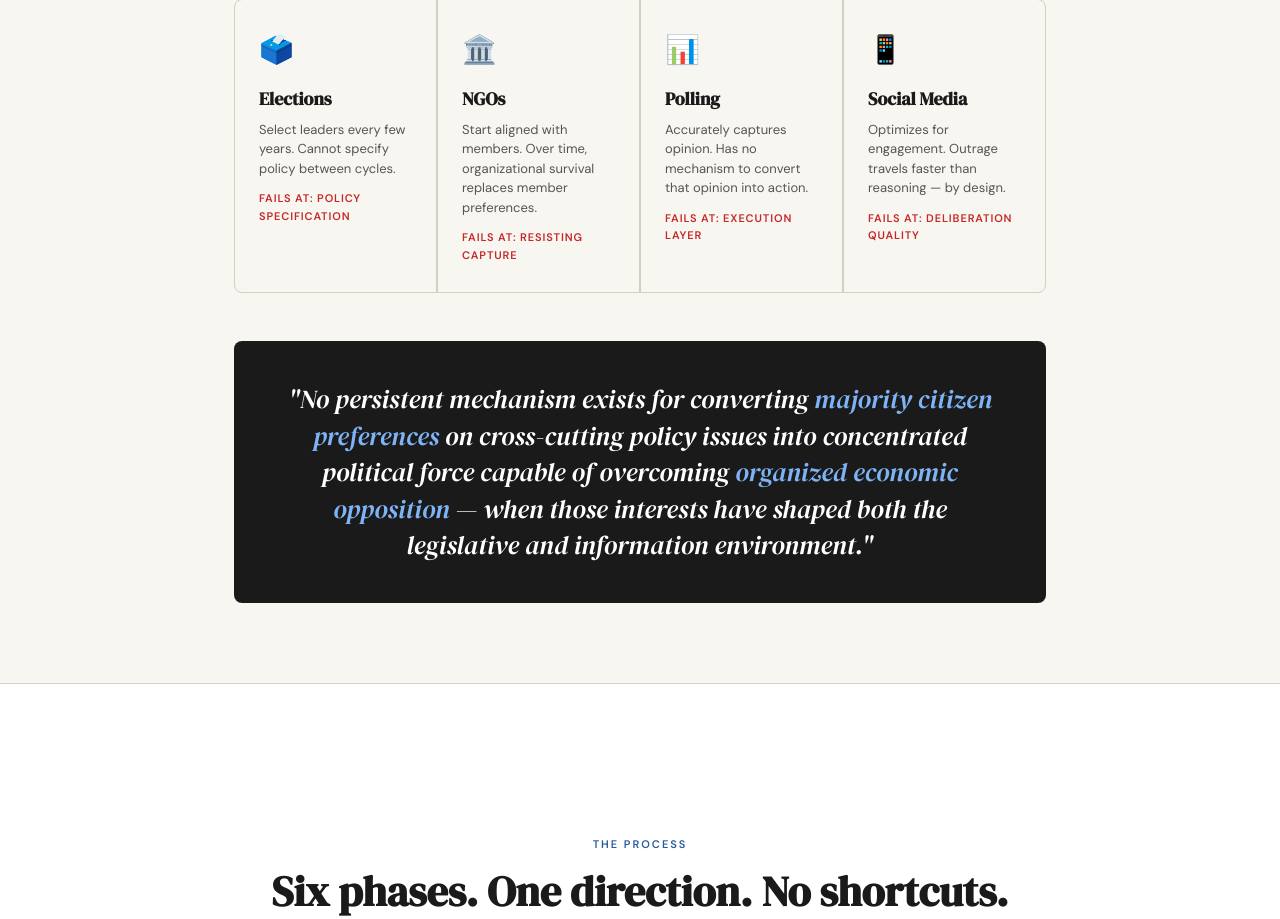
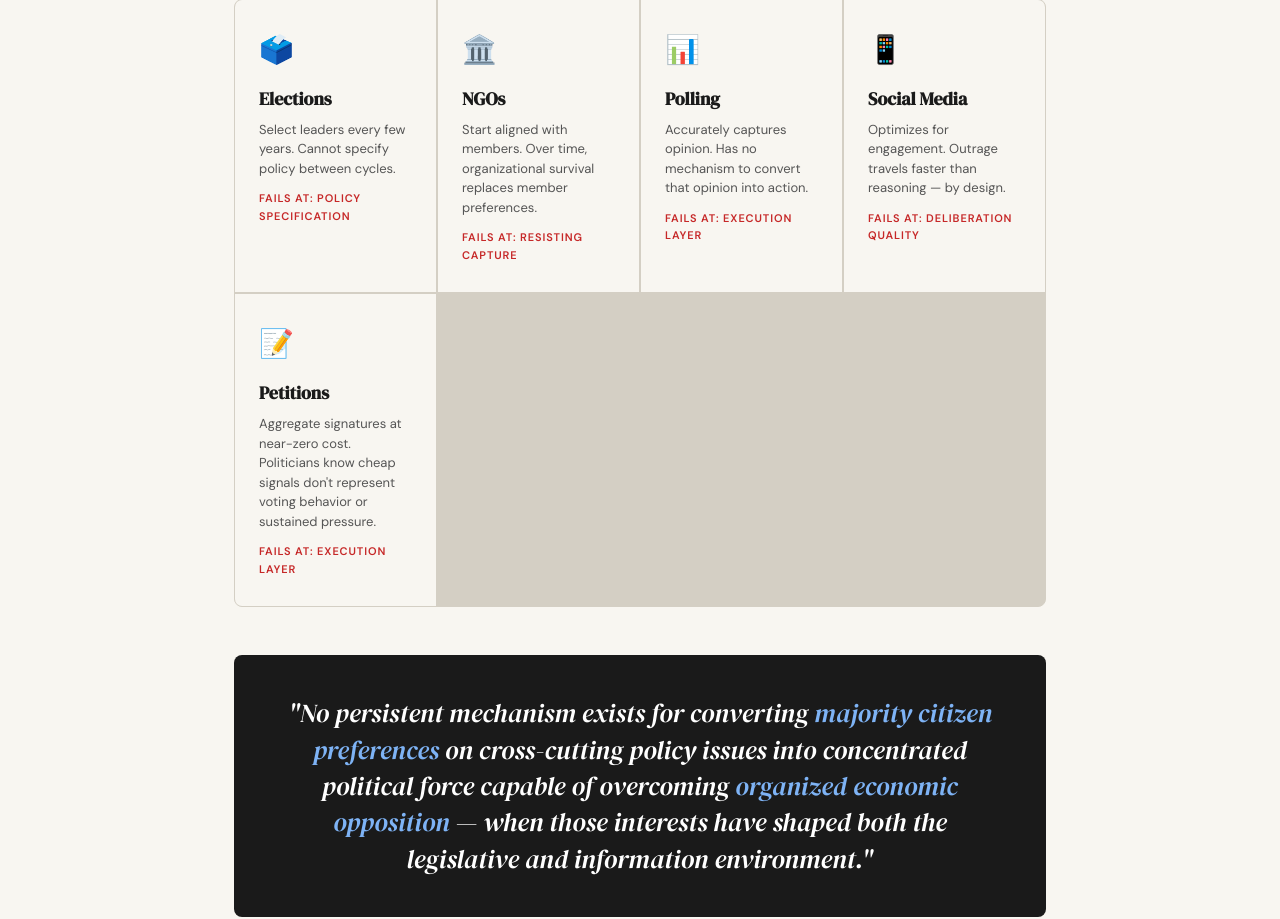
Before and after one commit to jacksuter12/civic-platform-mvp, a Python web app: template backend/app/templates/how-it-works.html in a window 1280 px wide. Shown: the part 935-1854 px from the top of the page. Run offline with Jinja, Linux system fonts and the light colour scheme; the template is opened without the code that fills it, so the values that code supplies are empty.

Commit message:
Add petitions card to How It Works page

```diff
--- a/backend/app/templates/how-it-works.html
+++ b/backend/app/templates/how-it-works.html
@@ -406,6 +406,12 @@
           <p>Optimizes for engagement. Outrage travels faster than reasoning — by design.</p>
           <span class="failure">Fails at: deliberation quality</span>
         </div>
+        <div class="problem-card">
+          <div class="problem-card-icon">📝</div>
+          <h4>Petitions</h4>
+          <p>Aggregate signatures at near-zero cost. Politicians know cheap signals don't represent voting behavior or sustained pressure.</p>
+          <span class="failure">Fails at: Execution Layer</span>
+        </div>
       </div>
 
       <div class="gap-statement">
--- a/how-it-works.html
+++ b/how-it-works.html
@@ -741,6 +741,12 @@
           <p>Optimizes for engagement. Outrage travels faster than reasoning — by design.</p>
           <span class="failure">Fails at: deliberation quality</span>
         </div>
+        <div class="problem-card">
+          <div class="problem-card-icon">📝</div>
+          <h4>Petitions</h4>
+          <p>Aggregate signatures at near-zero cost. Politicians know cheap signals don't represent voting behavior or sustained pressure.</p>
+          <span class="failure">Fails at: Execution Layer</span>
+        </div>
       </div>
 
       <div class="gap-statement">
```
